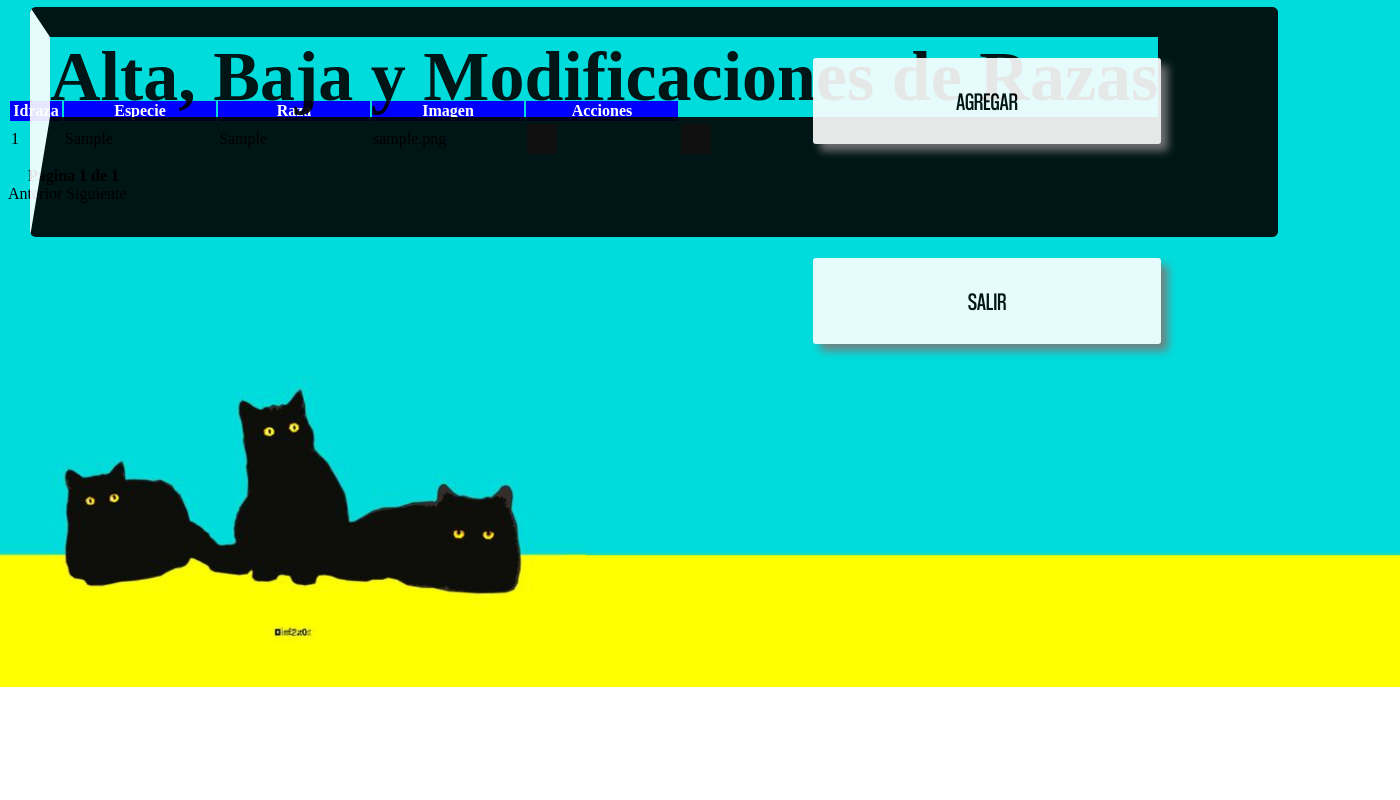
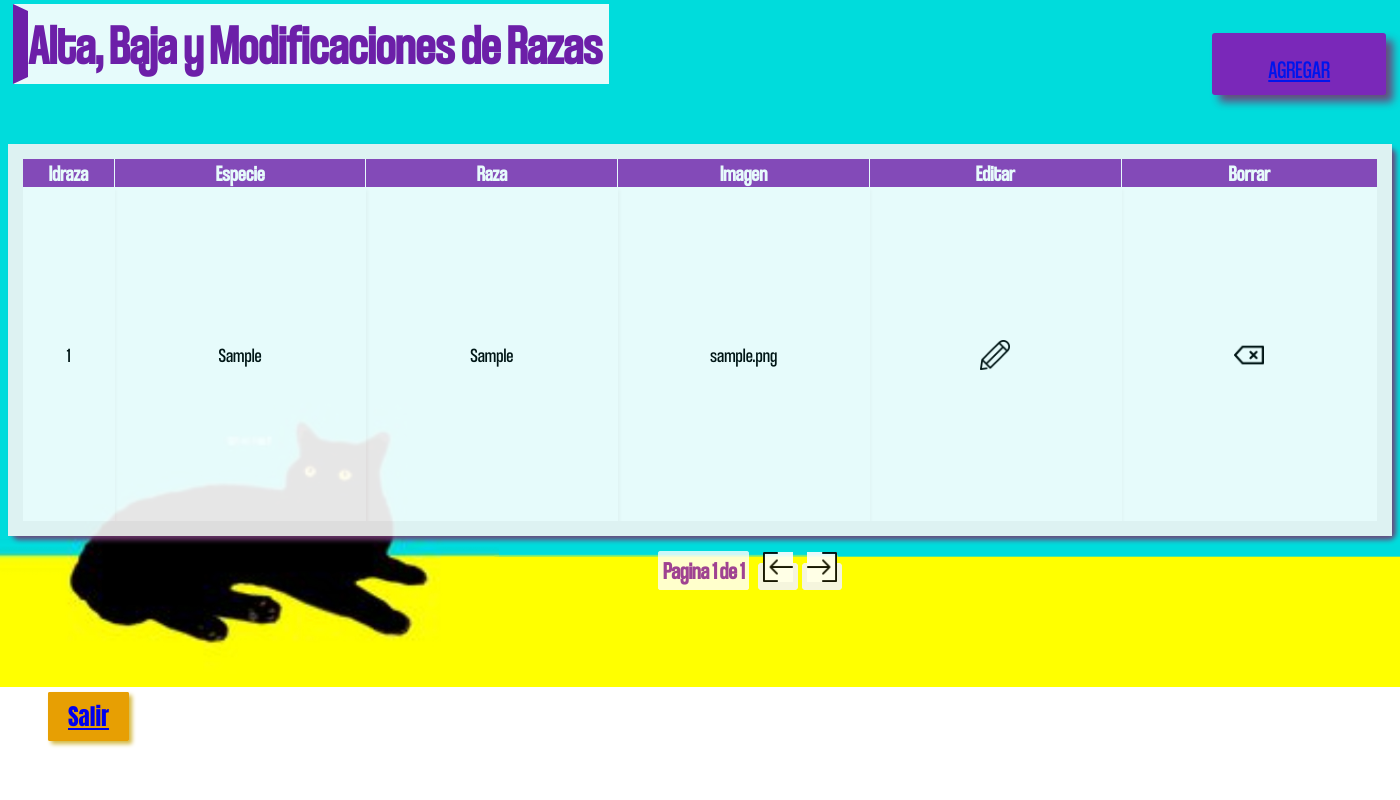
Before and after one commit to SilvinaZabinski/TP_ABML_MODULO1, a PHP site: page /pagraza.php in a window 1400 px wide. Run offline with PHP 8.4, Linux system fonts and the light colour scheme; tables that the repository leaves empty or names only in its code hold one stand-in row (values such as "Sample post"); grey boxes are pictures that could not be loaded.

Commit message:
Css terminado

```diff
--- /dev/null
+++ b/Css/padraza.css
@@ -0,0 +1,164 @@
+body {
+    background-image: url(fondoraza.jpg);
+    background-repeat: no-repeat;
+    background-size: 100%;
+
+}
+
+@font-face {
+    font-family: "titulopersonalizado";
+    src: url(fuentepersonalizada.otf)
+ }
+ @font-face{
+    text-decoration: none;
+    font-family: "botones_index";
+    src: url(fuente_botones.ttf);
+}
+.personalizado {
+    font-family: "botones_index";
+}
+h1 {
+    font-size: 55px;
+    display: inline;
+    color: rgb(120, 11, 163);
+    background-color: white;
+    border: 7px solid white;
+    padding:6px solid white;
+    border-left:15px solid rgb(120, 11, 163);
+    opacity: 0.9;
+    margin: 5px;
+    position: relative;
+        top: 3px;
+    font-family: "botones_index";
+}
+
+table {
+    width: 100%;
+    height: 50%;
+    background-color: white;
+    opacity: 0.9;
+    border-collapse: collapse;
+    border: 15px solid whitesmoke;
+    border-radius: 7px;
+    text-align: center;
+    font-family: "botones_index";
+    font-size: 20px;
+    box-shadow: 4px 4px 5px rgb(116, 58, 116);
+    position: sticky;
+        top: 100px;
+}
+
+th{
+    background-color: rgb(120, 11, 163);
+    color:white;
+    opacity: 0.8;
+    font-size: 22px;
+    border:1px solid white;
+    box-shadow: 2px 2px 3px rgb(248, 246, 246);
+    font-style: normal;
+}
+td{
+    border: 1px solid white;
+    box-shadow: 2px 2px 3px rgb(248, 246, 246);
+
+}
+
+.agregar {
+    border: 15px solid   rgb(136, 21, 182);
+    border-bottom: -30px;
+    border-radius: 3px;
+    margin: 4px;
+    padding: 6px 3px;
+    background-color: rgb(136, 21, 182);
+        opacity: 0.9;
+    color: white;
+    text-decoration: none;
+    text-transform: uppercase;
+    font-family: "botones_index";
+    font-size: 25px;
+    text-align: center;
+    width: 10%;
+    height:20px;
+    display: block;
+    box-shadow: 7px 7px 8px rgb(116, 58, 116);
+    position: relative;
+        top:-45px;
+        left: 1200px;
+}
+
+strong{
+    font-family:"botones_index";
+    background-color: white;
+    border: 5px solid white;
+    border-radius: 3px;
+    opacity: 0.8;
+    color: rgb(136, 21, 182);;
+    font-size: 24px;
+    position: relative;
+        left:630px;
+        top: 10px;
+
+}
+
+.mover {
+    position: relative;
+        left:750px;
+        top: -23px;
+    background-color: whitesmoke;
+    opacity: 0.9;
+    border: 5px solid whitesmoke;
+    border-radius: 4px;
+
+
+}
+
+
+.salir{
+    font-family: Impact;
+    color:#FFFF00;
+    font-size: 23px;
+    background-color:  #e79f03;
+    border: 7px solid #e79f03;
+    border-left: 20px solid  #e79f03;;
+    border-right: 20px solid  #e79f03;;
+    border-radius: 2px;
+    position: relative;
+        top:90px;
+        left: 40px;
+    box-shadow: 3px 3px 4px rgb(211, 184, 65);
+    display:inline;
+}
+
+
+a:visited {
+
+    color: white;
+    text-decoration: none;
+    font-family: "botones_index";
+
+}
+
+
+
+a:active {
+    color: white;
+    text-decoration: none;
+    font-family: "botones_index";
+
+
+}
+
+.pagina{
+    font-family:"botones_index";
+    background-color: white;
+    border: 5px solid white;
+    border-radius: 3px;
+    opacity: 0.8;
+    color:#013A67;
+    font-size: 24px;
+    position: relative;
+        left:750px;
+        top: -25px;
+    display: inline;
+
+}
--- a/editarraza.php
+++ b/editarraza.php
@@ -10,7 +10,6 @@ $mysqli = new mysqli($servername, $username, $password, $dbname);
 if ($mysqli->connect_error) {
   die("Falla de conexión: " . $mysqli->connect_error);
 }
-echo "Conexión Exitosa <br>";
 
 // Cerrar conexion
 // mysqli_close($conn);
@@ -31,7 +30,7 @@ $raza = $fila["raza"];
     <meta charset="utf-8">
     <meta name="viewport" content="width=device-width">
 
-    <link href="diseveterinaria.css" rel="stylesheet" type="text/css" />
+    <link href="Css/editarraza.css" rel="stylesheet" type="text/css" />
   </head>
   <body>
   <form method="post" action="updateraza.php">
--- a/eliminarraza.php
+++ b/eliminarraza.php
@@ -10,7 +10,7 @@ $mysqli = new mysqli($servername, $username, $password, $dbname);
 if ($mysqli->connect_error) {
   die("Connection failed: " . $mysqli->connect_error);
 }
-echo "Conexión Exitosa <br>";
+
 
 $id= $_GET['id'];
  $sql = "DELETE FROM razas WHERE idraza=$id";
@@ -27,12 +27,12 @@ if ($mysqli->query($sql) === TRUE) {
     <meta charset="utf-8">
     <meta name="viewport" content="width=device-width">
     <title>Se eliminó la Raza</title>
-    <link href="index.css" rel="stylesheet" type="text/css" />
+    <link href="Css/abm.css" rel="stylesheet" type="text/css" />
   </head>
   <body>
     <div class=boton>
 	<a href="pagraza.php">Salir</a>
    </div>
-    <script src="script.js"></script>
+
   </body>
 </html>
--- a/nuevoraza.php
+++ b/nuevoraza.php
@@ -16,7 +16,6 @@ $raza = $_POST['raza'];
 
 
 
-echo "Conexión Exitosa";
  $sql = "INSERT INTO razas (idespecie, raza)
 VALUES ('$idespecie', '$raza')";
 
@@ -35,12 +34,11 @@ $conn->close();
     <meta charset="utf-8">
     <meta name="viewport" content="width=device-width">
     <title>Nueva Raza</title>
-    <link href="index.css" rel="stylesheet" type="text/css" />
+    <link href="css/abm.css" rel="stylesheet" type="text/css" />
   </head>
   <body>
-    <div class=boton">
+    <div class="boton">
 	<a href="pagraza.php">Salir</a>
    </div>
-    <script src="script.js"></script>
   </body>
 </html>
--- a/pagraza.php
+++ b/pagraza.php
@@ -1,18 +1,13 @@
 <html>
 <head>
-<style>
-th
-    {color: white;
-     background-color: blue;
-    }
-</style>
-<link href="index.css" rel="stylesheet" type="text/css" />
+
+<link href="css/padraza.css" rel="stylesheet" type="text/css" />
 </head>
     <body>
         <h1>Alta, Baja y Modificaciones de Razas</h1>
         <table class="table table-striped table-bordered">
             <thead>
-            <div class=boton>
+            <div class="agregar">
             <a href="agregarraza.php">Agregar</a><br>
             <br>
             </div>
@@ -21,7 +16,8 @@ th
             <th style='width:150px;'>Especie</th>
             <th style='width:150px;'>Raza</th>
             <th style='width:150px;'>Imagen</th>
-            <th style='width:150px;'>Acciones</th>
+            <th style='width:150px;'>Editar</th>
+            <th style='width:150px;'>Borrar</th>
             </tr>
             </thead>
             <tbody>
@@ -80,8 +76,8 @@ th
                                     <td>".$fila['especie']."</td>
                                     <td>".$fila['raza']."</td>
                                     <td>".$fila['imagenraza']."</td>
-                                    <td><a href='editarraza.php?id=".$fila['idraza']."'><img src='https://png.pngtree.com/png-clipart/20190614/original/pngtree-vector-pencil-icon-png-image_3773618.jpg' width='30' height='30'></a></td>
-                                    <td><a href='eliminarraza.php?id=".$fila['idraza']."'><img src='https://png.pngtree.com/png-clipart/20190611/original/pngtree-recycle-bin-material-png-image_3181279.jpg' width='30' height='30'></a></td>
+                                    <td><a href='editarraza.php?id=".$fila['idraza']."'><img src='Css/icono_editar.jpg' width='30' height='30'></a></td>
+                                    <td><a href='eliminarraza.php?id=".$fila['idraza']."'><img src='Css/icono_eliminar.jpg'  width='30' height='30'></a></td>
                                 </tr>";
 
                         $fila = $resultado->fetch_assoc();
@@ -98,28 +94,28 @@ th
             <?php
                 if($paginaNro > 1)
                 {
-                    echo "<th><a href='?pagina_nro=1'>Primera Pagina</a></th>";
+                    echo "<th><a href='?pagina_nro=1'><div class= 'pagina'> Primera Pagina </div></a></th>";
                 }
             ?>
 
             <th>
-                <a <?php if($paginaNro > 1){ echo "href='?pagina_nro=$paginaAnterior'"; } ?>>Anterior</a>
+                <a class= "mover" <?php if($paginaNro > 1){ echo "href='?pagina_nro=$paginaAnterior'"; } ?>><img src='Css/icono_atras.jpg' width='30' height='30'></a>
             </th>
 
             <th>
-                <a <?php if($paginaNro < $totalPaginas) { echo "href='?pagina_nro=$paginaSiguiente'";} ?>>Siguiente</a>
+                <a class="mover" <?php if($paginaNro < $totalPaginas) { echo "href='?pagina_nro=$paginaSiguiente'";} ?>><img src='Css/icono_siguiente.jpg' width='30' height='30'></a>
             </th>
 
             <?php
                 if($paginaNro < $totalPaginas)
                 {
-                    echo "<th><a href='?pagina_nro=$totalPaginas'>Ultima Pagina &rsaquo;&rsaquo;</a></li>";
+                    echo "<th><a href='?pagina_nro=$totalPaginas'> <div class= 'pagina'>Ultima Pagina </div></a>";
                 }
             ?>
         </tr>
     </body>
     <br>
-  <div class=boton>
+  <div class="salir">
     <a href="index.php">Salir</a>
     </div>
 </html>
```
Also changed, not shown: Css/editarraza.css (added, +110 -0 lines), agregarraza.php (+4 -3 lines), pagpropietario.php (+1 -6 lines), updateraza.php (+4 -4 lines), Css/fondoraza.jpg (added).
